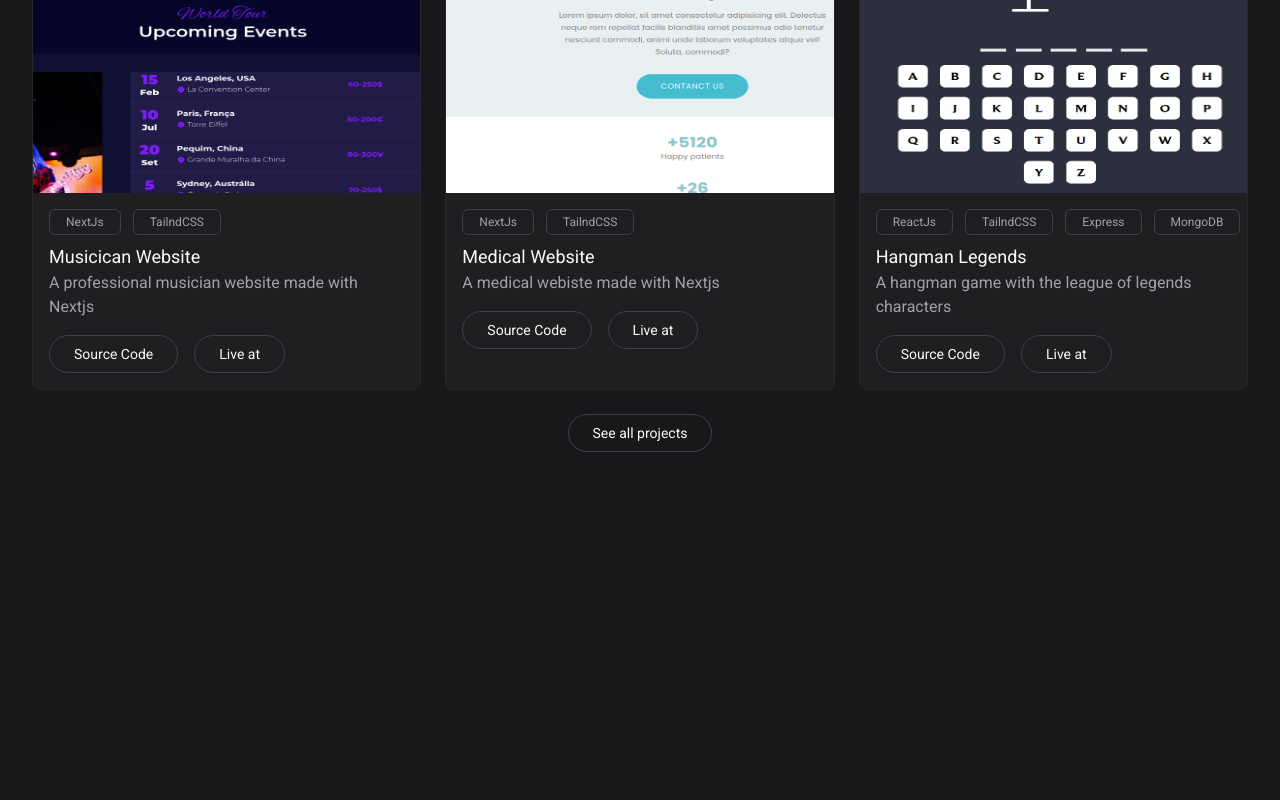
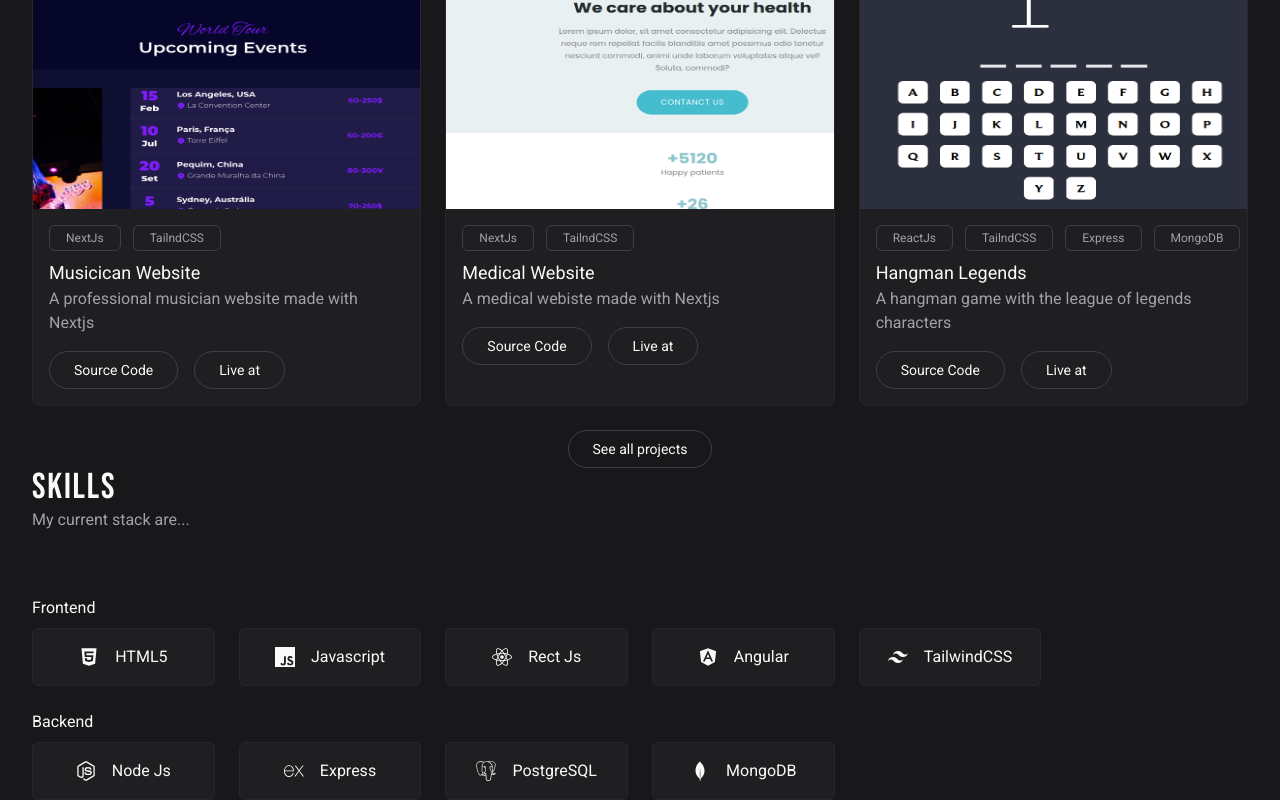
Before and after one commit to fomes/next-portfolio, a Next.js app: page / in a window 1280 px wide. Shown: the part 967-1767 px from the top of the page. Before the commit the page ends 1419 px from the top, so only its background shows below. Built offline with nearby package versions, Linux system fonts and the light colour scheme.

Commit message:
Create skills section

```diff
--- a/src/app/page.tsx
+++ b/src/app/page.tsx
@@ -1,11 +1,13 @@
 import { HeroSection } from "@/components/HeroSection";
 import { ProjectSection } from "@/components/ProjectSection";
+import { SkillsSection } from "@/components/SkillsSection";
 
 export default function Home() {
   return (
     <>
       <HeroSection />
       <ProjectSection />
+      <SkillsSection />
     </>
   );
 }
--- /dev/null
+++ b/src/components/Heading/index.tsx
@@ -0,0 +1,16 @@
+import { ReactNode } from "react";
+
+interface HeadingProps {
+  title: string;
+  desc: string;
+}
+
+export function Heading({ title, desc }: HeadingProps) {
+  return (
+    <>
+      {" "}
+      <p className="font-title tracking-wider text-4xl uppercase">{title}</p>
+      <p className="text-zinc-400 mb-16">{desc}</p>
+    </>
+  );
+}
--- a/src/components/ProjectSection/index.tsx
+++ b/src/components/ProjectSection/index.tsx
@@ -1,14 +1,12 @@
 import { projects } from "@/data/projectData";
 import { ProjectCard } from "../ProjectCard";
 import { CustomLink } from "../CustomLink";
+import { Heading } from "../Heading";
 
 export function ProjectSection() {
   return (
     <section>
-      <p className="font-title tracking-wider text-4xl uppercase mt-6">
-        Project
-      </p>
-      <p className="text-zinc-400 mb-6">My best project i have build</p>
+      <Heading title="Project" desc="My best project i have build" />
 
       <div className="grid md:grid-cols-2 lg:grid-cols-3 gap-6">
         {projects.map((project) => {
--- /dev/null
+++ b/src/components/SkillsSection/index.tsx
@@ -0,0 +1,40 @@
+"use client";
+
+import { ReactNode } from "react";
+import { Heading } from "../Heading";
+import { skills } from "@/data/skillsData";
+
+interface SkillsSectionProps {
+  children?: ReactNode;
+}
+
+export function SkillsSection({ children }: SkillsSectionProps) {
+  return (
+    <section>
+      <Heading title="Skills" desc="My current stack are..." />
+
+      <div className="space-y-6">
+        {Object.values(skills).map((skill) => {
+          return (
+            <div key={skill.title}>
+              <p className="mb-2">{skill.title}</p>
+              <ul className="grid grid-cols-2 sm:grid-cols-3 md:grid-cols-4 lg lg:grid-cols-6 gap-6">
+                {skill.stacks.map((stack, index) => {
+                  return (
+                    <li
+                      key={index}
+                      className="bg-zinc-800/50 border border-zinc-800 p-4 inline-flex items-center gap-4 justify-center rounded-md hover:opacity-80 transition-all duration-300"
+                    >
+                      <stack.icon className="text-xl shrink-0" />
+                      <span>{stack.name}</span>
+                    </li>
+                  );
+                })}
+              </ul>
+            </div>
+          );
+        })}
+      </div>
+    </section>
+  );
+}
--- /dev/null
+++ b/src/data/skillsData.ts
@@ -0,0 +1,58 @@
+import { FaReact, FaAngular, FaNodeJs, FaHtml5 } from "react-icons/fa";
+import {
+  SiExpress,
+  SiTailwindcss,
+  SiJavascript,
+  SiPostgresql,
+  SiMongodb,
+} from "react-icons/si";
+
+export const skills = {
+  frontend: {
+    title: "Frontend",
+    stacks: [
+      {
+        name: "HTML5",
+        icon: FaHtml5,
+      },
+      {
+        name: "Javascript",
+        icon: SiJavascript,
+      },
+      {
+        name: "Rect Js",
+        icon: FaReact,
+      },
+      {
+        name: "Angular",
+        icon: FaAngular,
+      },
+      {
+        name: "TailwindCSS",
+        icon: SiTailwindcss,
+      },
+    ],
+  },
+
+  backend: {
+    title: "Backend",
+    stacks: [
+      {
+        name: "Node Js",
+        icon: FaNodeJs,
+      },
+      {
+        name: "Express",
+        icon: SiExpress,
+      },
+      {
+        name: "PostgreSQL",
+        icon: SiPostgresql,
+      },
+      {
+        name: "MongoDB",
+        icon: SiMongodb,
+      },
+    ],
+  },
+};
```
